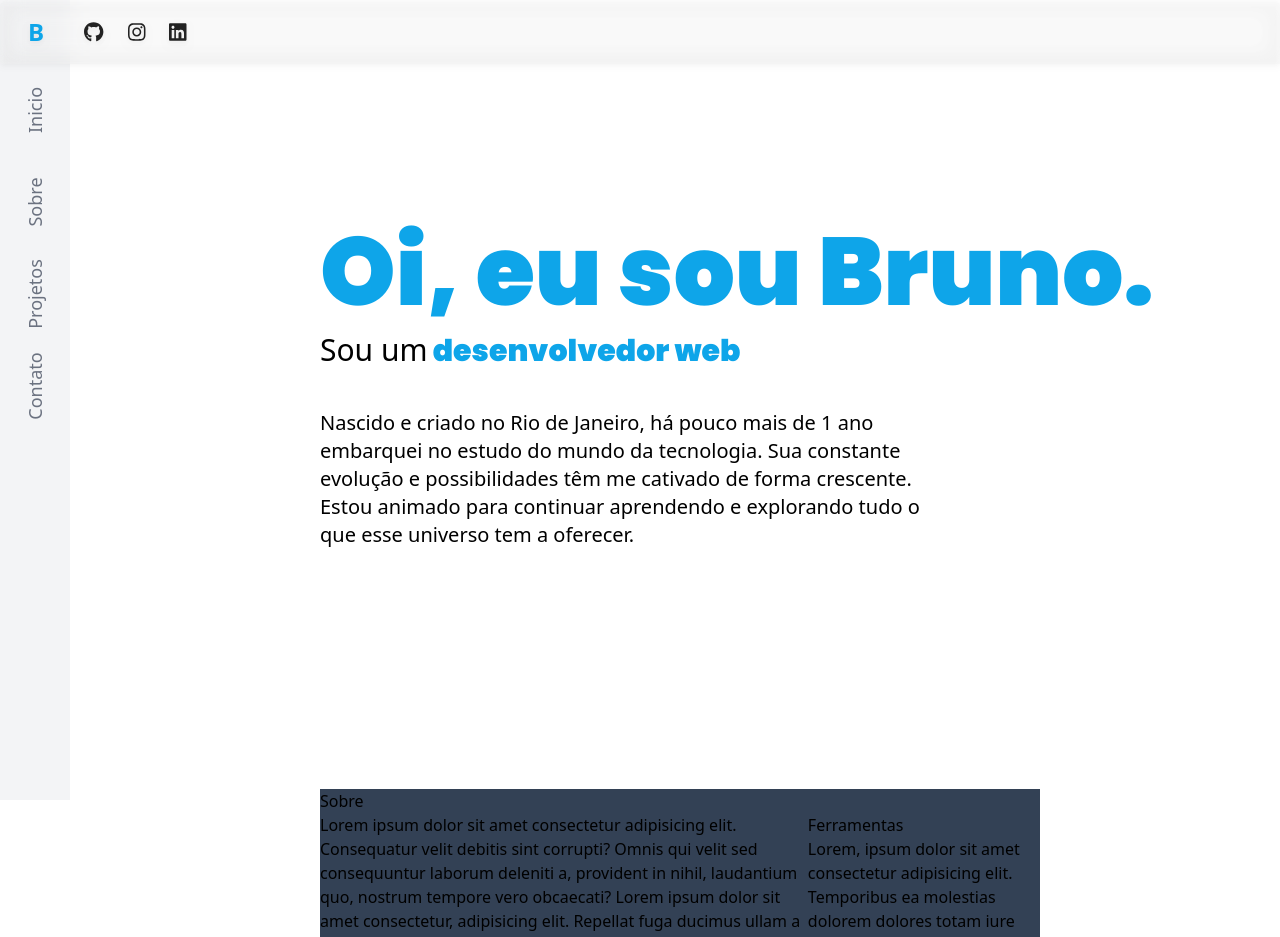
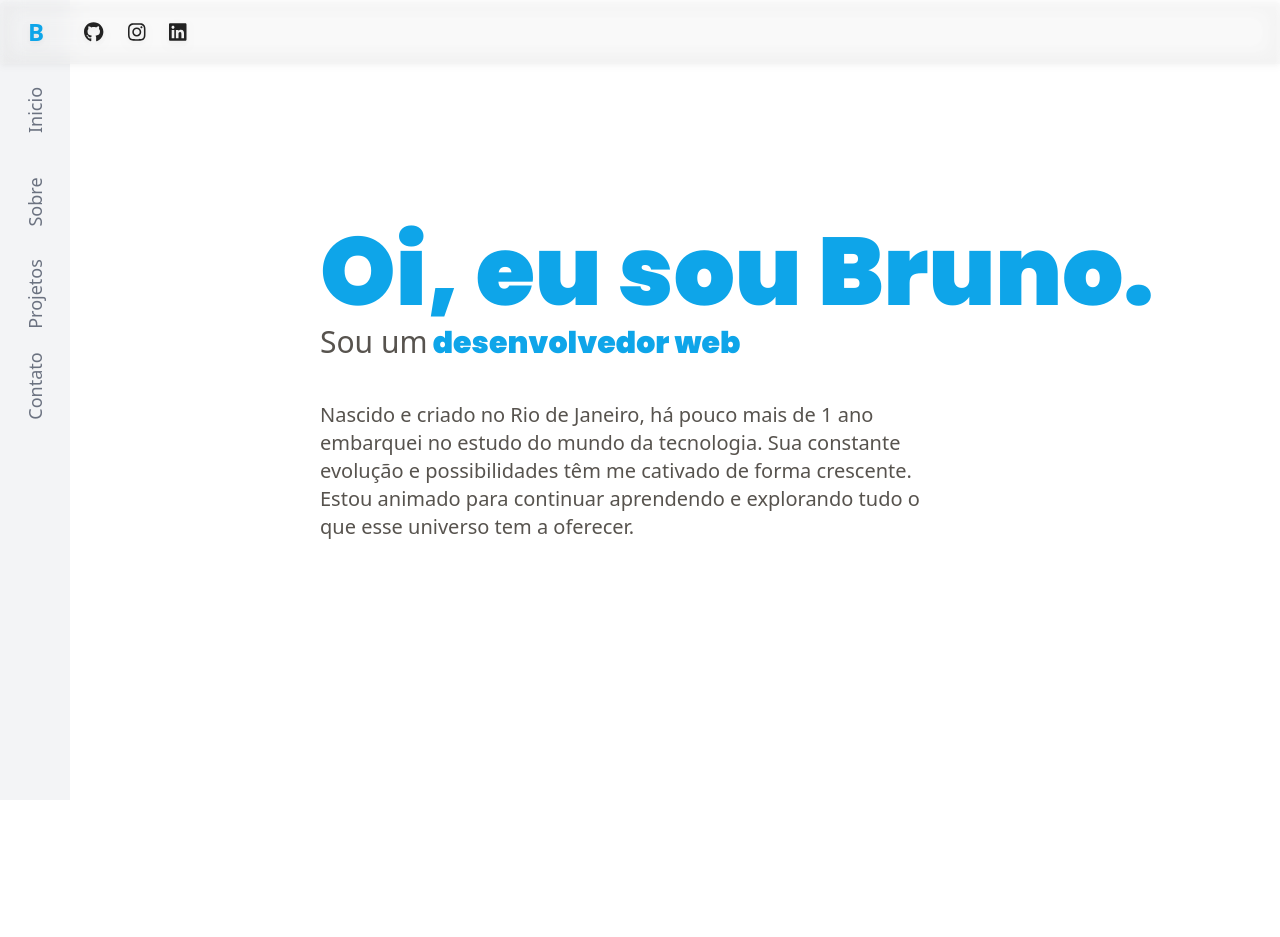
Before and after one commit to brunofollowill/portfolio, a React (Vite) app: page / in a window 1280 px wide. Shown: the top 937 px of the page. After the commit the page ends 800 px from the top, so only its background shows below. Built offline with nearby package versions, Linux system fonts and the light colour scheme.

Commit message:
atualizei

```diff
--- a/src/App.jsx
+++ b/src/App.jsx
@@ -3,12 +3,12 @@ import ReactDOM from "react-dom/client";
 import Header from "./components/layout/header/Header";
 import "./Input.css";
 import Home from "./components/pages/home/Home";
-import About from "./components/pages/about/About";
+// import About from "./components/pages/about/About";
 
 ReactDOM.createRoot(document.getElementById("root")).render(
   <React.StrictMode>
     <Header />
     <Home />
-    <About />
+    {/* <About /> */}
   </React.StrictMode>
 );
--- a/src/components/layout/header/Header.jsx
+++ b/src/components/layout/header/Header.jsx
@@ -1,4 +1,4 @@
-import React from "react";
+
 import { FontAwesomeIcon } from "@fortawesome/react-fontawesome";
 import {
   faGithub,
--- a/src/components/pages/home/Home.jsx
+++ b/src/components/pages/home/Home.jsx
@@ -1,21 +1,19 @@
-import React from "react";
-
 export default function Home() {
   return (
     <div>
       <div className="flex m-auto md:ml-60 ">
-        <div className=" mt-36 m-auto">
+        <div className=" max-sm:mt-20 mt-36 m-auto">
           <h1 className="font-poppins font-black sm:text-8xl text-6xl text-sky-500">
             Oi, eu sou Bruno.
           </h1>
-          <h3 className="text-black text-3xl sm:text-3xl mt-3 font-thin">
+          <h3 className="text-stone-600 text-3xl sm:text-3xl mt-1 font-thin">
             Sou um
             <span className="text-sky-500 font-poppins text font-black">
               {" "}
               desenvolvedor web
             </span>
           </h3>
-          <p className=" xl:w-2/3 sm:w-96 text-xl font-light mt-10">
+          <p className=" xl:w-2/3 sm:w-96 text-xl font-light mt-10 text-stone-600">
             Nascido e criado no Rio de Janeiro, há pouco mais de 1 ano embarquei
             no estudo do mundo da tecnologia. Sua constante evolução e
             possibilidades têm me cativado de forma crescente. Estou animado
```
